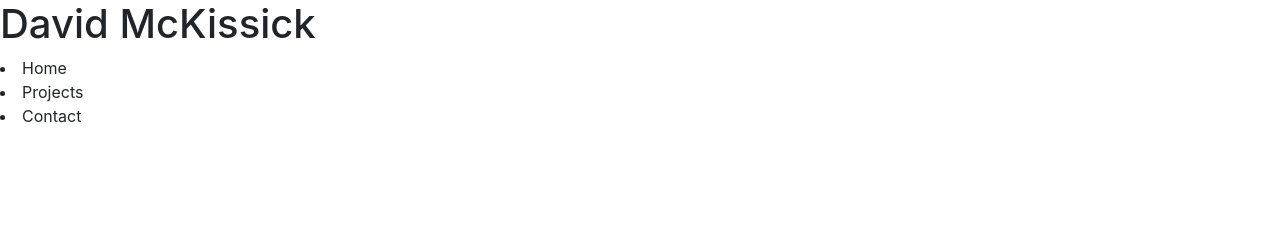
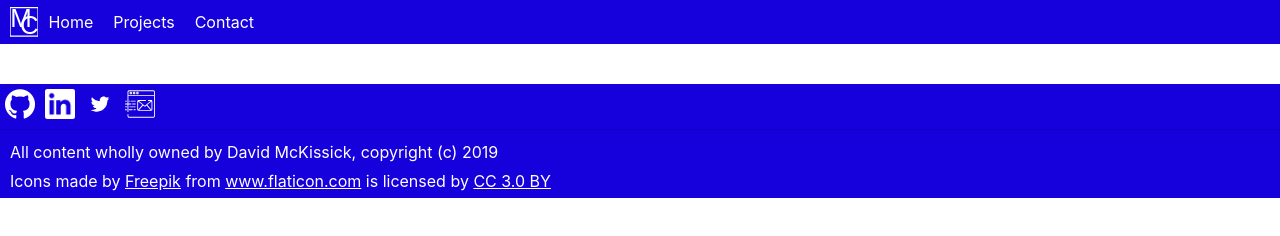
Before and after one commit to JessiMcKissick/Mckissick-dev-fast, a website: page index.html in a window 1280 px wide. Drawn offline with nearby package versions, Linux system fonts and the light colour scheme.

Commit message:
Lot of css

```diff
--- a/Style/scss/app.scss
+++ b/Style/scss/app.scss
@@ -1,3 +1,54 @@
-button{
-    color: orange;
+body{
+    --main-color: #1600db;
+    --alt-color: white;
+
+    header{
+        width: 100vw;
+        display: flex;
+        background-color: var(--main-color);
+        #mcLogo{
+            width: 3vw;
+            padding: 3px 0px 3px 10px;
+        }
+        nav{
+            width: 20vw;
+            li{
+                list-style: none;
+                padding: 10px;
+                float: left;
+                color: white;
+
+                a{
+                    text-decoration: none;
+                    color: white;
+                }
+            }
+        }
+    }
+
+    #content{
+        padding: 20px;
+    }
+
+    footer{
+        background-color: var(--main-color);
+
+
+        .socialImg{
+            width: 40px;
+            padding: 5px 5px 0px 5px;
+        }
+        hr{
+            margin: 10px 0px 10px 0px;
+        }
+        .footerNotice{
+            color: white;
+            padding: 0px 0px 5px 10px;
+            margin: 0px;
+            a{
+                color: white;
+                text-decoration: underline;
+            }
+        }
+    }
 }
--- a/gulpfile.js
+++ b/gulpfile.js
@@ -19,3 +19,7 @@ gulp.task('sass', function () {
         .pipe(gulp.dest("Style/dist"))
         .pipe(browserSync.stream());
 });
+
+gulp.task('distribute', function(){
+
+});
--- a/index.html
+++ b/index.html
@@ -16,15 +16,32 @@
     <script src="Script/main.js"></script>
     <!-- /////////////////////////////////////////////////////// -->
     <header>
-        <h1>David McKissick</h1>
+        <img src="Media/mc logo.svg" id="mcLogo">
         <nav>
-            <li>Home</li>
-            <li>Projects</li>
-            <li>Contact</li>
+            <li><a href="index.html">Home</a></li>
+            <li><a href="pages/projects.html">Projects</a></li>
+            <li><a href="pages/contact.html">Contact</a></li>
         </nav>
     </header>
-    <section>
+    <section id="content">
 
     </section>
+    <footer>
+        <div id="socialBar"><a href="https://github.com/DavidMcKissick" target="blank"><img class="socialImg"
+             src="/media/icons/GitHub-Mark-Light-120px-plus.png" alt="github"></a><a
+             href="https://www.linkedin.com/in/david-mckissick-b49a9594/" target="blank"><img class="socialImg"
+             src="/media/icons/In-White-128@2x.png" alt="Linked in"></a><a href="https://twitter.com/VaguePancakes"
+             target="blank"><img class="socialImg" src="/media/icons/Twitter_Logo_WhiteOnImageout.png" alt="twitter"></a><a
+             href="mailto:david@mckissick.dev"><img class="socialImg" src="media/icons/017-email-white.svg"
+             alt="email me"></a></div>
+
+        <hr>
+
+        <p class="footerNotice">All content wholly owned by David McKissick, copyright (c) 2019</p>
+        <p class="footerNotice">Icons made by <a class="attribution" href="http://www.freepik.com/" title="Freepik">Freepik</a>
+            from <a class="attribution" href="https://www.flaticon.com/" title="Flaticon">www.flaticon.com</a> is licensed by <a
+            class="attribution" href="http://creativecommons.org/licenses/by/3.0/" title="Creative Commons BY 3.0"
+            target="_blank" rel="noopener noreferrer">CC 3.0 BY</a></p>
+    </footer>
 </body>
 </html>
```
Also changed, not shown: pages/contact.html (added, +52 -0 lines), pages/projects.html (added, +52 -0 lines), Media/mc logo.svg (added), Style/dist/app.css.
